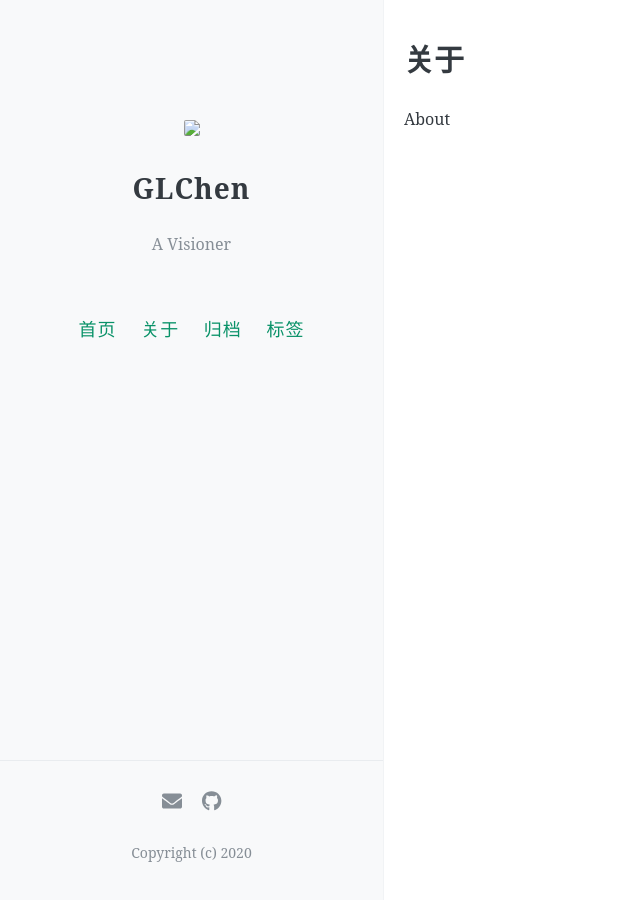
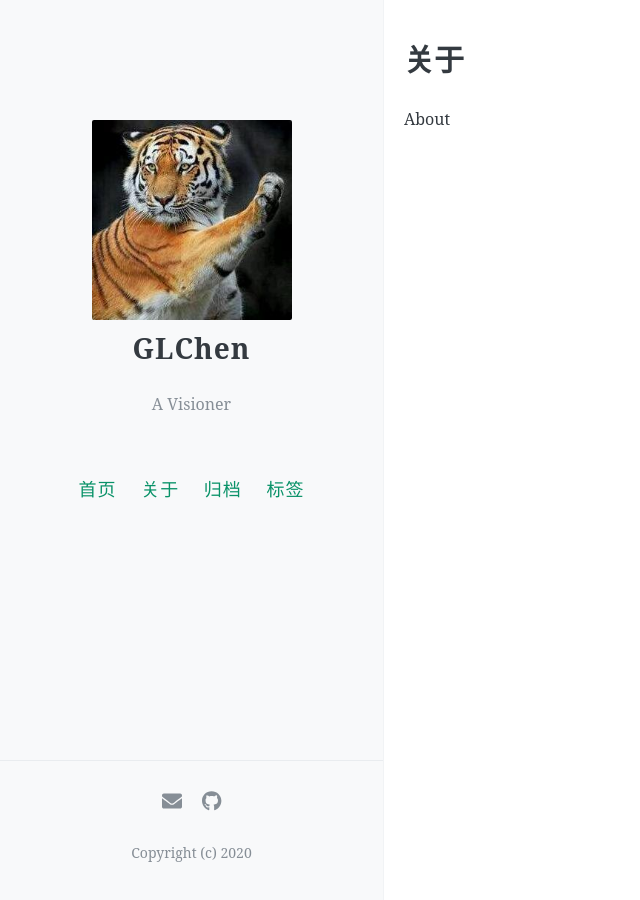
Before and after one commit to chencgln/chencgln.github.io, a Jekyll site: the page built from about.md, in a window 1280 px wide. Shown: the whole page, without its empty margins (0-640 px from the left). Built offline with Jekyll 4.4.1, drawn with Linux system fonts in a browser that asks for light colours; comment, search, counter and statistics services are not loaded.

Commit message:
blog config: profile

```diff
--- a/_config.yml
+++ b/_config.yml
@@ -14,7 +14,7 @@ description: A Visioner
 #
 
 # 你的博客logo图片URL，建议尺寸不超过300px × 300px
-avatar: images/profile.jpg
+avatar: https://chencgln.github.io/images/profile.jpg
 
 # 你的favicon（出现在浏览器tab上）图片URL，建议使用较小(64px × 64px)的图片
 favicon: images/favicon.png
@@ -45,7 +45,7 @@ footer-links:
   email: chencglt@gmail.com
   facebook: #https://www.facebook.com/<>
   flickr: #https://www.flickr.com/<>
-  github: https://github.com/chencgln #https://github.com/<>
+  github: chencgln #https://github.com/<>
   instagram: #https://instagram.com/<>
   linkedin: #https://www.linkedin.com/in/<>
   pinterest: #https://www.pinterest.com/<>
```
